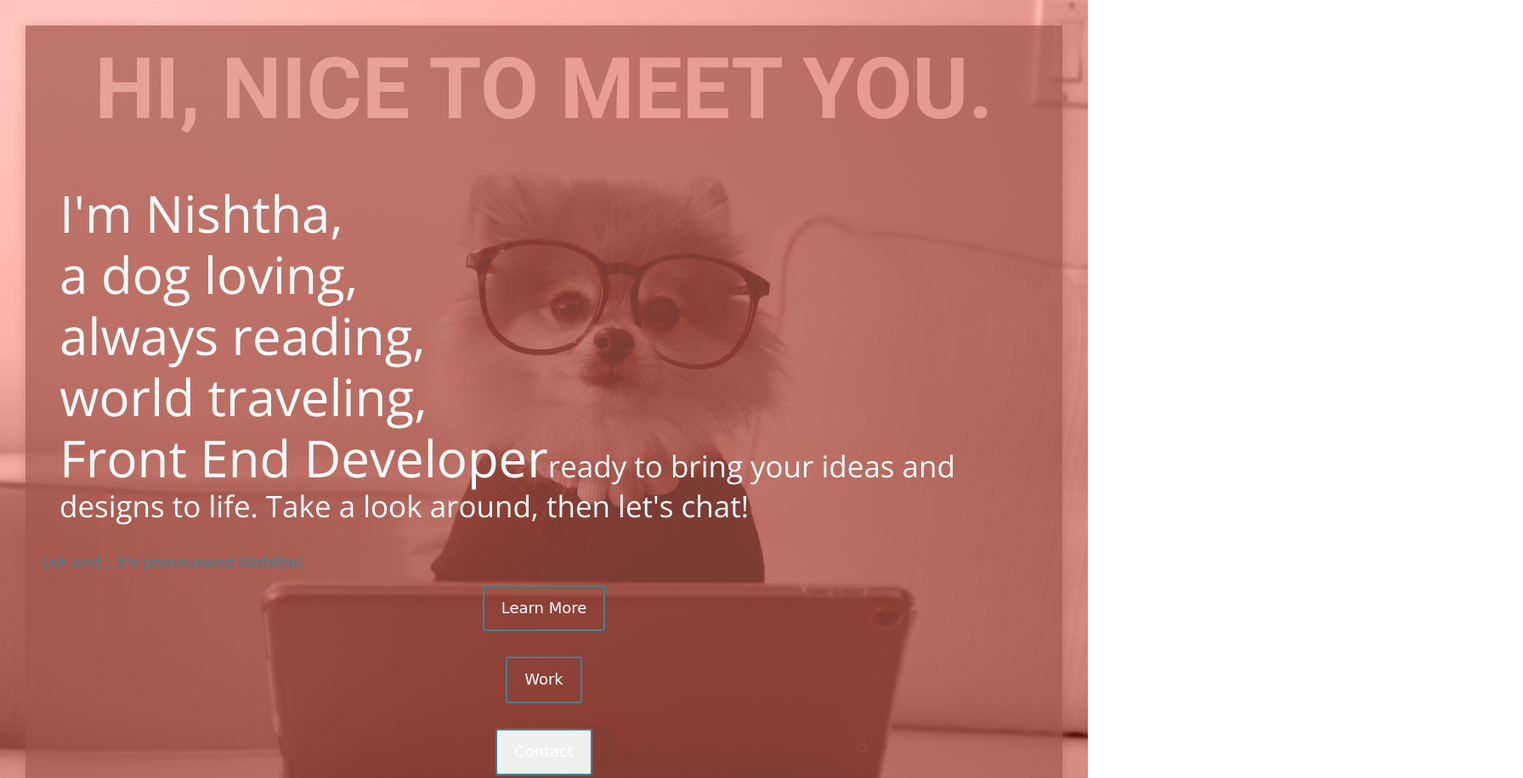
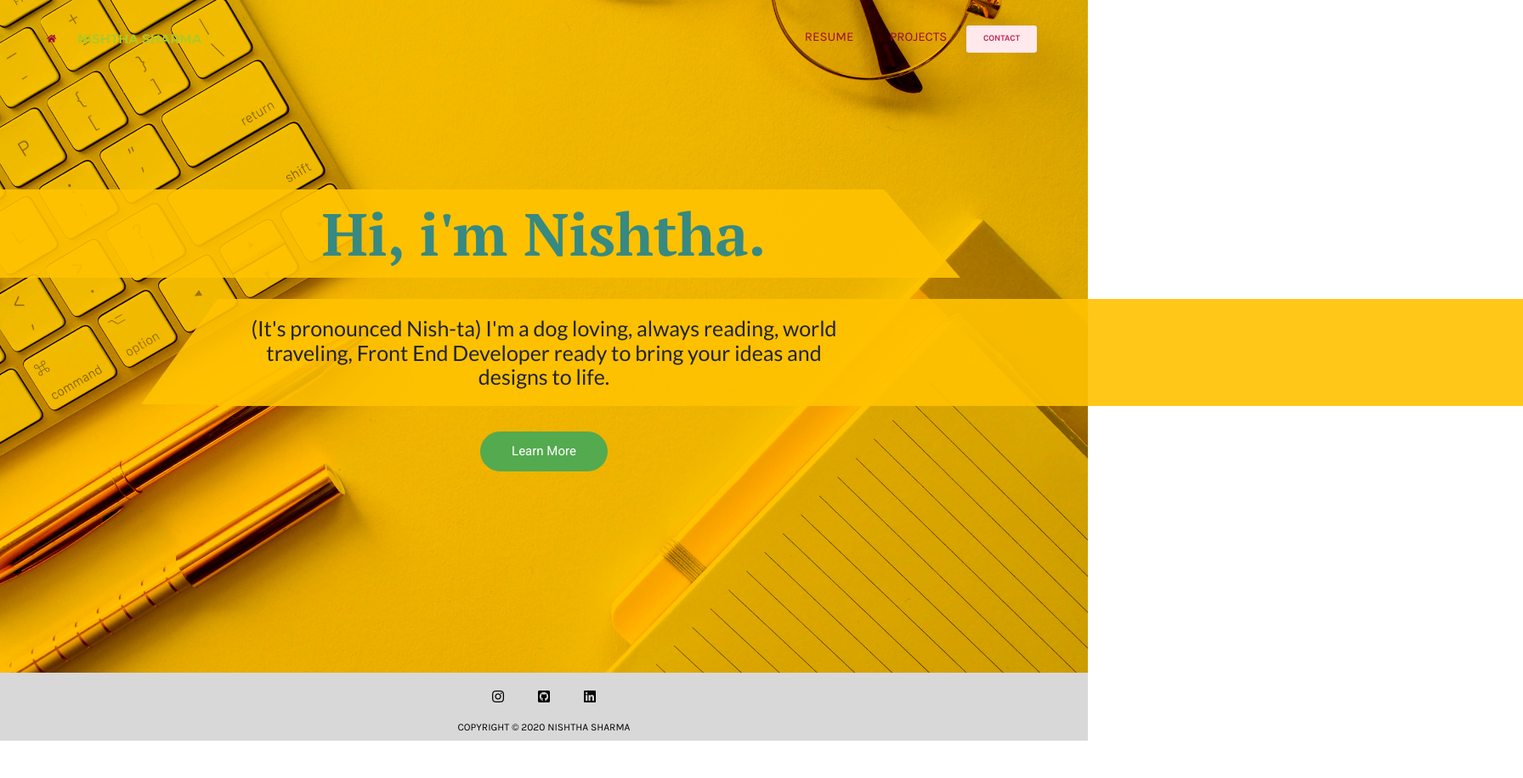
Before and after one commit to nishtha-sharma1/nish-portfolio, a website: page app/index.html in a window 1280 px wide. Shown: the top 916 px of the page at 85% size, 1792 px wide, since content can reach past the window. After the commit the page ends 872 px from the top, so only its background shows below. Drawn offline with nearby package versions, Linux system fonts and the light colour scheme; files that its build step writes are made by us from their sources; files whose address does not match are found by name.

Commit message:
changing theme again

```diff
--- a/app/index.html
+++ b/app/index.html
@@ -10,24 +10,22 @@
   <link href="https://fonts.googleapis.com/css2?family=Montserrat:ital,wght@0,300;0,400;0,500;0,600;0,700;1,300;1,400;1,500;1,600;1,700&display=swap" rel="stylesheet">
   <link href="https://fonts.googleapis.com/css2?family=Open+Sans:ital,wght@0,300;0,400;0,600;0,700;0,800;1,300;1,400;1,600;1,700;1,800&display=swap" rel="stylesheet">
   <link rel="stylesheet" href="https://use.fontawesome.com/releases/v5.8.1/css/all.css" integrity="sha384-50oBUHEmvpQ+1lW4y57PTFmhCaXp0ML5d60M1M7uH2+nqUivzIebhndOJK28anvf" crossorigin="anonymous">
+  <link href="https://fonts.googleapis.com/css2?family=PT+Serif:ital,wght@0,400;0,700;1,400;1,700&display=swap" rel="stylesheet">
+  <link href="https://fonts.googleapis.com/css2?family=Lato:ital,wght@0,400;0,700;0,900;1,400;1,700;1,900&display=swap" rel="stylesheet">
   <script src="/js/script.min.js"></script>
 </head>
 <body>
-  <!-- @@include('./header.html') -->
+  @@include('./header.html')
   <main class="main main__home">
-    <section class="postcard">
-     <div class="text-wrapper">
-         <h1 class="name">
-           Hi, nice to meet you.
-          </h1>
-         <p class="sub-title">
-           <span>I'm Nishtha,</span> <span>a dog loving,</span> <span>always reading,</span><span>world traveling,</span><span>Front End Developer</span>ready to bring your ideas and designs to life. Take a look around, then let's chat!</p>
-         <span class="accent-text">(oh and...it's pronounced Nishtha)</span>
-        <a class="home__link" href="/resume.html">Learn More</a>
-        <a class="home__link" href="/projects.html">Work</a>
-        <button class="home__link js-contact">Contact</button>
+     <div class="text">
+        <h1 class="name">
+          <span>
+            Hi, i'm Nishtha.
+          </span>
+        </h1>
+          <p class="sub-text">(It's pronounced Nish-ta) I'm a dog loving, always reading, world traveling, Front End Developer ready to bring your ideas and designs to life.</p>
+          <a class="center-link" href="/resume.html">Learn More</a>
      </div>
-    </section>
   </main>
   @@include('./footer.html')
   @@include('./contact.html')
--- a/app/js/script.js
+++ b/app/js/script.js
@@ -3,10 +3,11 @@ document.addEventListener("DOMContentLoaded", function() {
   // Make sure there is function to check if js is available and if not then show the menu
   // Change menu text to close if dropdown is shown
 
-  // this function runs when the DOM is ready, i.e. when the document has been parsed
+  // this function runs when the document has been parsed
   const menuText = document.querySelector('.menu__text');
   const toggleMenu = document.querySelector('.js-toggle-menu');
 
+  if (menuText) {
     menuText.addEventListener('click', () => {
       toggleMenu.classList.toggle('js-toggle-menu--open');
       if (toggleMenu.classList.contains('js-toggle-menu--open')) {
@@ -15,6 +16,7 @@ document.addEventListener("DOMContentLoaded", function() {
        menuText.innerHTML = 'Menu';
       }
    });
+  }
 
   // Debounce function for scroll
   // From: https://medium.com/@TCAS3/debounce-deep-dive-javascript-es6-e6f8d983b7a1
@@ -43,6 +45,7 @@ document.addEventListener("DOMContentLoaded", function() {
   const contactForm = document.querySelector('.form__wrapper');
   const closeButton = document.querySelector('.js-close');
 
+  if (contactFormButton) {
     contactFormButton.addEventListener('click', () => {
       contactForm.classList.add('form__wrapper--open');
       contactForm.addEventListener('click', (e) => {
@@ -52,10 +55,13 @@ document.addEventListener("DOMContentLoaded", function() {
         }
       })
     });
+  }
 
+  if (closeButton) {
     closeButton.addEventListener('click', () => {
       contactForm.classList.remove('form__wrapper--open');
     });
+  }
 
   // Change text color by page
   const menuLink = document.querySelectorAll('.menu__link');
--- a/app/sass/header.scss
+++ b/app/sass/header.scss
@@ -21,8 +21,6 @@
 }
 
 .home__link {
-	@include font-size(1.6);
-
   color: $medium-dark;
 	align-self: center;
 }
@@ -32,9 +30,8 @@
 }
 
 .logo-text {
-	@include font-size(1.6);
+	@include font-size(1.5);
 
-	padding: 5px 0;
 	max-width: 100px;
 	color: #afc826;
 	font-family: $feature-font;
@@ -49,14 +46,7 @@
 	}
 }
 
-// .logo-text-opposite {
-// 	background: $white;
-// 	color: $medium-dark;
-// }
-
 .menu__text {
-	@include font-size(1.8);
-
 	align-self: center;
 	font-family: $main-font;
 	font-weight: 400;
@@ -83,6 +73,8 @@
 }
 
 .menu__item {
+	@include font-size(1.5);
+
 	padding: 10px 20px;
 
   @media only screen and (min-width: 768px) {
@@ -133,8 +125,6 @@
 }
 
 .menu__link {
-	@include font-size(1.8);
-
 	text-decoration: none;
 	font-family: $main-font;
 	font-weight: 400;
@@ -143,8 +133,6 @@
 }
 
 .menu-button {
-	@include font-size(1.6);
-
 	padding: 10px 20px;
 	margin: 10px 0;
 	background: $light-pink;
--- a/app/sass/homepage.scss
+++ b/app/sass/homepage.scss
@@ -1,157 +1,204 @@
 
-main {
-  width: 100%;
-  height: 100%;
-  background: url("../images/cookie-the-pom-large.jpg");
+:root {
+	--delay: 1s;
+	--duration: 1000ms;
+	--iterations: 1;
+}
+
+/* •·•·•·•·•·•·•·•·•·•·•·•·•·•·•·•·•·•·•·•·•·•·•·•·•·•·•·•· */
+
+@keyframes clip-text {
+	from {
+		clip-path: inset(0 100% 0 0);
+  }
+
+	to {
+		clip-path: inset(0 0 0 0);
+	}
+}
+
+@keyframes text-revealer {
+
+  0%,
+  50% {
+		transform-origin: 0 50%;
+	}
+
+  60%,
+  100% {
+		transform-origin: 100% 50%;
+	}
+
+	60% {
+		transform: scaleX(1);
+	}
+
+	100% {
+		transform: scaleX(0);
+	}
+}
+
+.main__home {
+  background-image: url("../images/jess-bailey-q10VITrVYUM-unsplash.jpg");
   background-size: cover;
+  background-color: #ffc300;
+  background-repeat: no-repeat;
+  background-blend-mode: multiply;
   background-position: center center;
-  background-color: #a1544a;
-  background-blend-mode: luminosity;
+  margin-top: -100px;
+  min-height: 100vh;
+  display: flex;
+  align-items: center;
+}
+
+.text {
+  margin: 0 auto;
 
   @media only screen and (min-width: 768px) {
-    padding: 20px 10px;
-  }
-
-  @media only screen and (min-width: 940px) {
-    padding: 30px;
+    width: calc(100vw - 55px);
   }
 }
 
-.postcard {
-  -webkit-box-shadow: 1px 3px 14px -1px rgba(161, 84, 74, 0.46);
-  -moz-box-shadow: 1px 3px 14px -1px rgba(161, 84, 74, 0.46);
-  box-shadow: 1px 3px 14px -1px rgba(161, 84, 74, 0.46);
-  height: 100%;
-  background: /* top, transparent red */
-  linear-gradient(
-    rgba(161, 84, 74, 0.7),
-    rgba(161, 84, 74, 0.7)
-  );
-}
-
-.text-wrapper {
-  display: flex;
-  flex-direction: column;
-  height: 100%;
-  max-width: 1200px;
-  width: calc(100vw - 100px);
-  margin: 0 auto;
+.name span,
+.name span::after {
+	animation-delay: var(--animation-delay, 2s);
+	animation-iteration-count: var(--iterations, 1);
+	animation-duration: var(--duration, 800ms);
+	animation-fill-mode: both;
+	animation-timing-function: cubic-bezier(0, 0, 0.2, 1);
 }
 
 .name {
-  @include font-size(5);
+  padding: 10px 15px;
+  position: relative;
+  display: block;
 
-  font-family: $title-font;
-  color: #a1544a;
-  mix-blend-mode: screen;
-  line-height: 1.2;
-  font-weight: 700;
-  text-transform: uppercase;
-  display: block;
-  margin: 15px 0;
-  text-align: center;
+  span {
+    @include font-size(7);
 
-  @media only screen and (min-width: 470px) {
-    @include font-size(6);
+    --animation-delay: var(--delay, 0);
+    --animation-duration: var(--duration, 800ms);
+    --animation-iterations: var(--iterations, 1);
+
+    font-family: $pt-serif;
+    text-align: center;
+    color: #378981;
+    line-height: 1.2;
+    font-weight: 700;
+    display: block;
+    max-width: 700px;
+    position: relative;
+    margin: 0 auto;
+    animation-name: clip-text;
+    white-space: wrap;
+    cursor: default;
+
+    &::after {
+      content: "";
+      position: absolute;
+      z-index: 999;
+      top: 0;
+      left: 0;
+      right: 0;
+      bottom: 0;
+      transform: scaleX(0);
+      transform-origin: 0 50%;
+      pointer-events: none;
+      animation-name: text-revealer;
+    }
   }
 
-  @media only screen and (min-width: 570px) {
-    @include font-size(7);
+  @media only screen and (min-width: 553px) {
+    background: $yellow;
+
+    &::before {
+      position: absolute;
+      content: '';
+      top: 0;
+      left: 100%;
+      width: 0;
+      height: 0;
+      border-style: solid;
+      border-width: 104px 0 0 90px;
+      border-color: transparent transparent transparent $yellow;
+    }
   }
 
   @media only screen and (min-width: 768px) {
-    @include font-size(8.5);
-  }
+    max-width: 800px;
+    margin: 25px auto;
 
-  @media only screen and (min-width: 940px) {
-    @include font-size(10);
+    &::after {
+      position: absolute;
+      content: '';
+      top: 0;
+      right: 100%;
+      width: 100%;
+      height: 100%;
+      background: $yellow;
+    }
   }
 }
 
-.sub-title {
-  @include font-size(2.5);
+.sub-text {
+  @include font-size(1.8);
 
-  font-family: $open-sans;
-  color: $white;
-  line-height: 1.2;
+  font-family: $lato;
   font-weight: 400;
-  margin: 20px;
-  padding: 15px 0;
+  color: #212330;
+  padding: 20px;
+  position: relative;
+  display: block;
+  margin: 0;
+  background: $yellow;
+  text-align: center;
 
-  @media only screen and (min-width: 470px) {
-    @include font-size(3);
-  }
+  @media only screen and (min-width: 768px) {
+    @include font-size(2.5);
 
-  @media only screen and (min-width: 570px) {
-    @include font-size(3.5);
-  }
+    max-width: 768px;
+    margin: 0 auto;
 
-  // @media only screen and (min-width: 768px) {
-
-  // }
-
-  span {
-    display: block;
-    margin: 10px 0;
-    font-weight: 500;
-
-    @media only screen and (min-width: 470px) {
-      @include font-size(3);
+    &::before {
+      position: absolute;
+      content: '';
+      top: 0;
+      right: 100%;
+      width: 0;
+      height: 0;
+      border-style: solid;
+      border-width: 0 0 124px 90px;
+      border-color: transparent transparent $yellow transparent;
     }
 
-    @media only screen and (min-width: 570px) {
-      @include font-size(4);
+    &::after {
+      position: absolute;
+      content: '';
+      top: 0;
+      left: 100%;
+      width: 100%;
+      height: 100%;
+      background: $yellow;
     }
-
-    @media only screen and (min-width: 768px) {
-      margin: 0;
-      @include font-size(6);
-    }
-  }
-
-  span:nth-of-type(5) {
-    display: inline-block;
   }
 }
 
-.accent-text {
-  @include font-size(1.8);
+.center-link {
+  @include font-size(1.2);
 
-  font-family: $accent-font;
-  color: #3f8393;
-  line-height: 1.2;
+  font-family: $title-font;
+  font-weight: 400;
+  padding: 15px 20px;
+  max-width: 150px;
+  display: block;
+  margin: 30px auto;
+  text-decoration: none;
+  color: #fff;
+  background: #54aa4f;
+  border-radius: 26px;
   text-align: center;
-  display: block;
 
-  @media only screen and (min-width: 940px) {
-    text-align: left;
+  @media only screen and (min-width: 768px) {
+    @include font-size(1.5);
   }
 }
-
-.btn-containers {
-  padding: 30px 10px 20px;
-  background: url("../images/cookie-the-pom-medium.jpg");
-  background-size: cover;
-  background-position: center center;
-  background-color: #916a7b;
-  background-blend-mode: multiply;
-
-  @media only screen and (min-width: 940px) {
-    width: 50%;
-  }
-}
-
-.home__link {
-  @include font-size(1.8);
-
-  font-family: $accent-font;
-  text-align: center;
-  max-width: 150px;
-  text-decoration: none;
-  margin: 15px auto;
-  display: block;
-  padding: 15px 20px;
-  color: $white;
-  border-radius: 3px;
-  border: 2px solid #3f8393;
-}
--- a/app/sass/variables.scss
+++ b/app/sass/variables.scss
@@ -5,11 +5,15 @@ $feature-font: 'Montserrat', sans-serif;
 $accent-font: 'Permanent Marker', cursive;
 $accent-font-secondary: 'Fugaz One', cursive;
 $open-sans: 'Open Sans', sans-serif;
+$lato: 'Lato', sans-serif;
+$pt-serif: 'PT Serif', serif;
 
 // Colors
 $white: #fff;
 $black: #000;
 $grey: #d8d8d8;
+
+$yellow: rgba($color: #ffc300, $alpha: .9);
 
 $bright-red: #c12957;
 $medium-dark: #9a0a35;
```
Also changed, not shown: build/images/jess-bailey-q10VITrVYUM-unsplash.jpg (added), build/index.html, build/js/script.min.js, build/sass/styles.min.css. Lines whose indentation alone changed are shown as unchanged.
